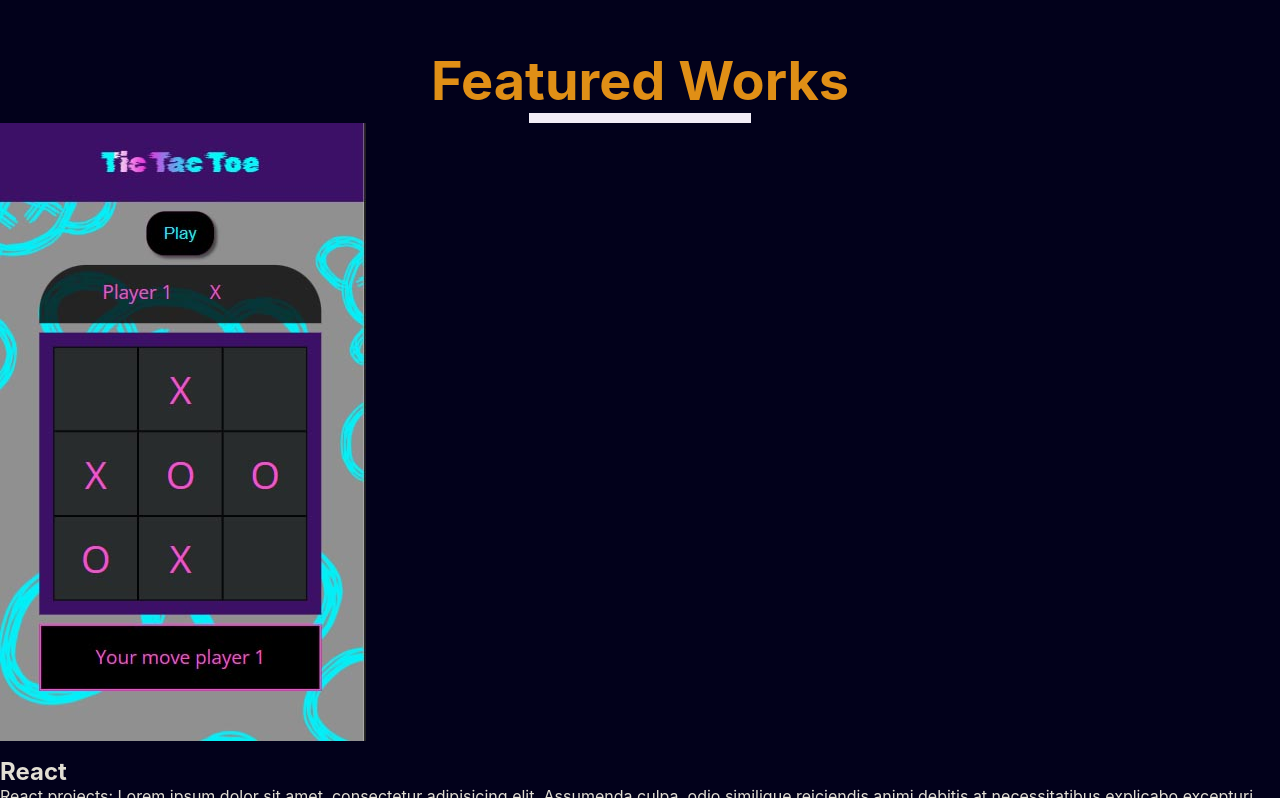
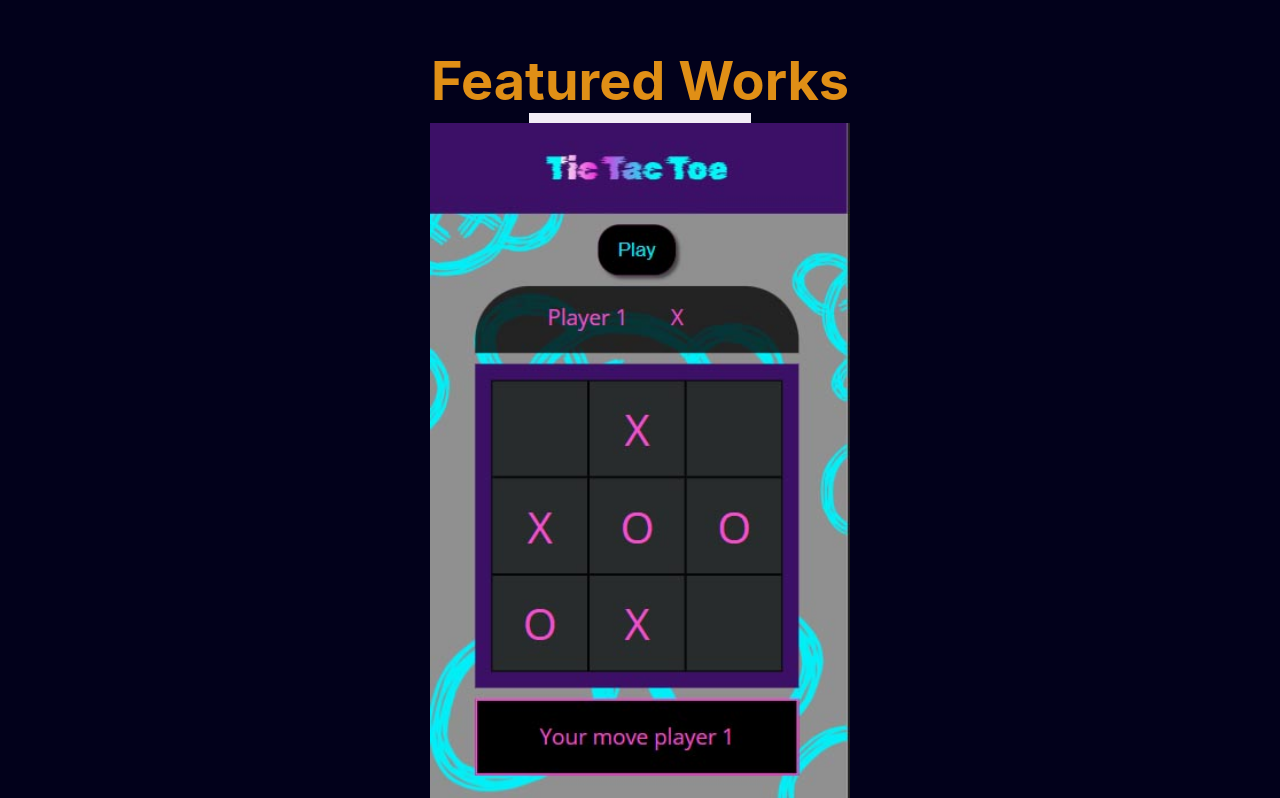
Before and after one commit to Lu-Smith/animated_portfolio_sass_typescript, a React (Create React App) app: page / in a window 1280 px wide. Shown: the part 3202-4000 px from the top of the page. Built offline with nearby package versions, Linux system fonts and the light colour scheme.

Commit message:
Updated styles in porfolio.scss

```diff
--- a/src/styles/portfolio.scss
+++ b/src/styles/portfolio.scss
@@ -15,4 +15,20 @@
             background-color: $secondary-background;
         }
     }
+
+    .container {
+       @include flex(center, column);
+       width: 100%;
+       height: 100%;
+
+       img {
+        flex: 1;
+        height: 50%;
+        object-fit: cover;
+       }
+
+       .textContainer {
+        flex: 1;
+       }
+    }
 }
```
